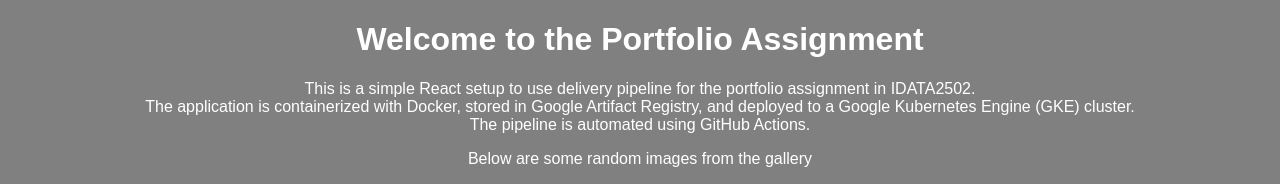
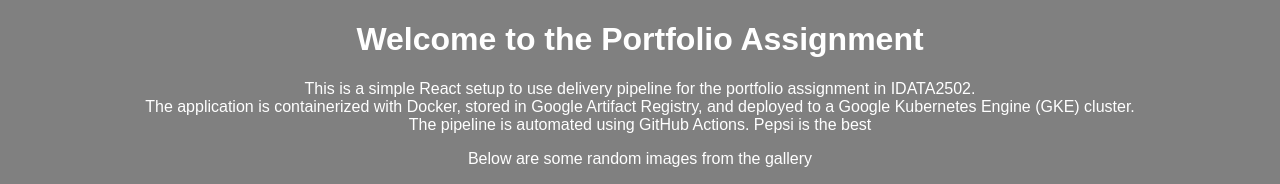
Before and after one commit to StenOskar/portfolio_project, a React (Create React App) app: page / in a window 1280 px wide. Shown: the top 184 px of the page. Built offline with nearby package versions, Linux system fonts and the light colour scheme.

Commit message:
Update App.js

```diff
--- a/src/App.js
+++ b/src/App.js
@@ -11,7 +11,7 @@ const Header = () => (
             assignment in IDATA2502.<br/>
             The application is containerized with Docker, stored in Google Artifact Registry,
             and deployed to a Google Kubernetes Engine (GKE) cluster.<br/>
-            The pipeline is automated using GitHub Actions.
+            The pipeline is automated using GitHub Actions. Pepsi is the best
         </p>
         <p>Below are some random images from the gallery</p>
     </header>
```
